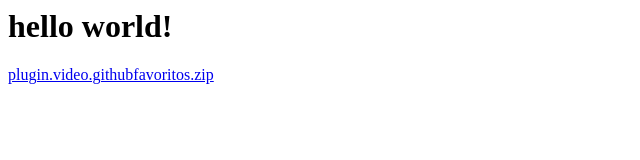
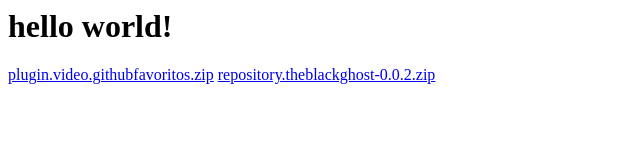
Before and after one commit to Thregarth/one, a plain HTML site: page index.html in a window 1280 px wide. Shown: the whole page, without its empty margins (0-640 px from the left). Drawn offline with Linux system fonts and the light colour scheme.

Commit message:
Update index.html

```diff
--- a/index.html
+++ b/index.html
@@ -1,3 +1,3 @@
 <h1>hello world!</h1>
 <a href="plugin.video.githubfavoritos.zip">plugin.video.githubfavoritos.zip</a>
-<a href="https://repobg.github.io/repository.theblackghost-0.0.2.zip>repository.theblackghost-0.0.2.zip</a>
+<a href="repository.theblackghost-0.0.2.zip">repository.theblackghost-0.0.2.zip</a>
```
